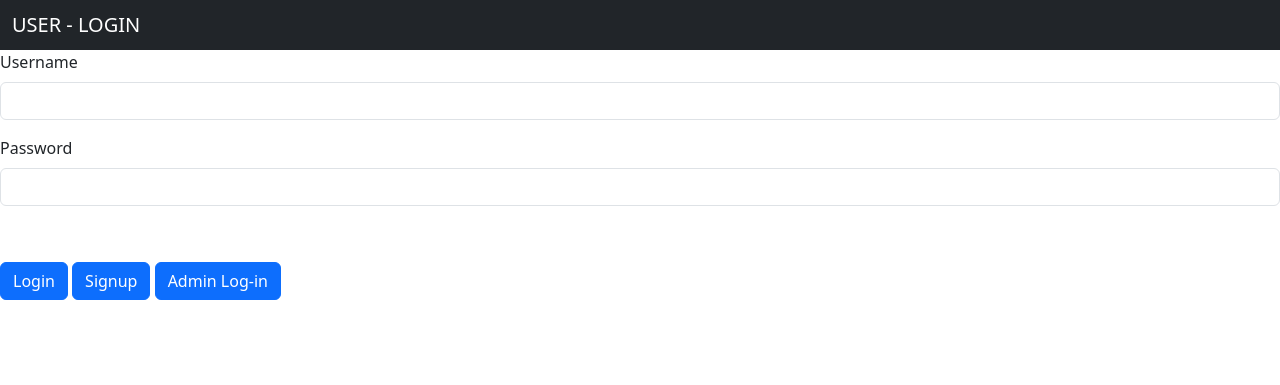
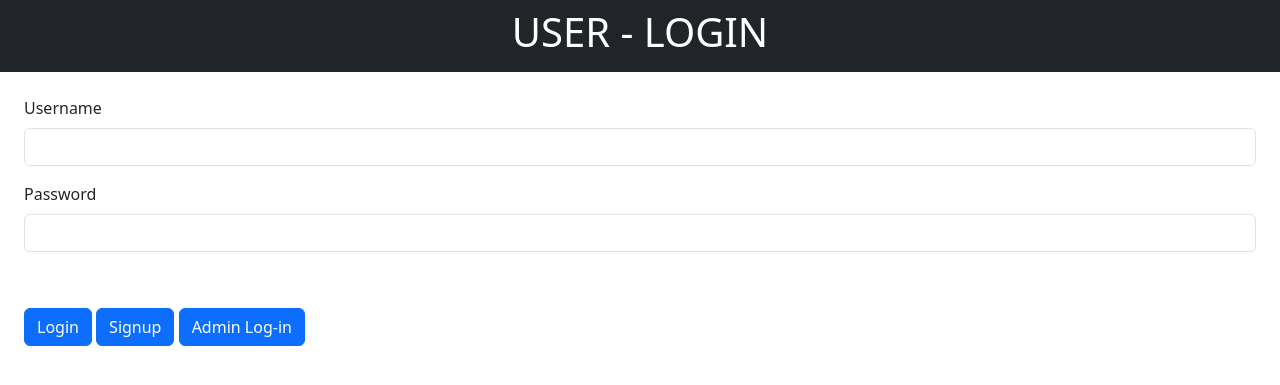
Before and after one commit to athulprabha10101/Django---CRUD---v2, a Django app: page / in a window 1280 px wide. Shown: the top 385 px of the page. Run offline with Django 4.2, Linux system fonts and the light colour scheme.

Commit message:
Final Commit

```diff
--- a/crud_app/templates/signup.html
+++ b/crud_app/templates/signup.html
@@ -15,7 +15,7 @@
     </nav>
     <h1 class ="text-center text-success">SIGNUP PAGE</h1>
     <div class="container-fluid">
-        <form method="post">
+        <form method="post" class="p-4">
             {% csrf_token %}
             <div class="form-group">
                 <label for="Name">Name</label>
--- a/crud_app/templates/user_login.html
+++ b/crud_app/templates/user_login.html
@@ -8,12 +8,12 @@
   </head>
   <body>
     <nav class="navbar bg-dark" data-bs-theme="dark"">
-      <div class="container-fluid">
-        <span class="navbar-brand mb-0 h1">USER - LOGIN </span>
+      <div class="container-fluid " style="display:flex;justify-content:center;align-items:center;">
+        <h1 class="text-white text-center">USER - LOGIN </h1>
       </div>
     </nav>
 
-    <form method="post">
+    <form method="post" class="p-4">
       {% csrf_token %}
       <div class="mb-3">
         <label for="username" class="form-label">Username</label>
```
Also changed, not shown: crud_app/templates/admin_home.html (+21 -20 lines), db.sqlite3.
